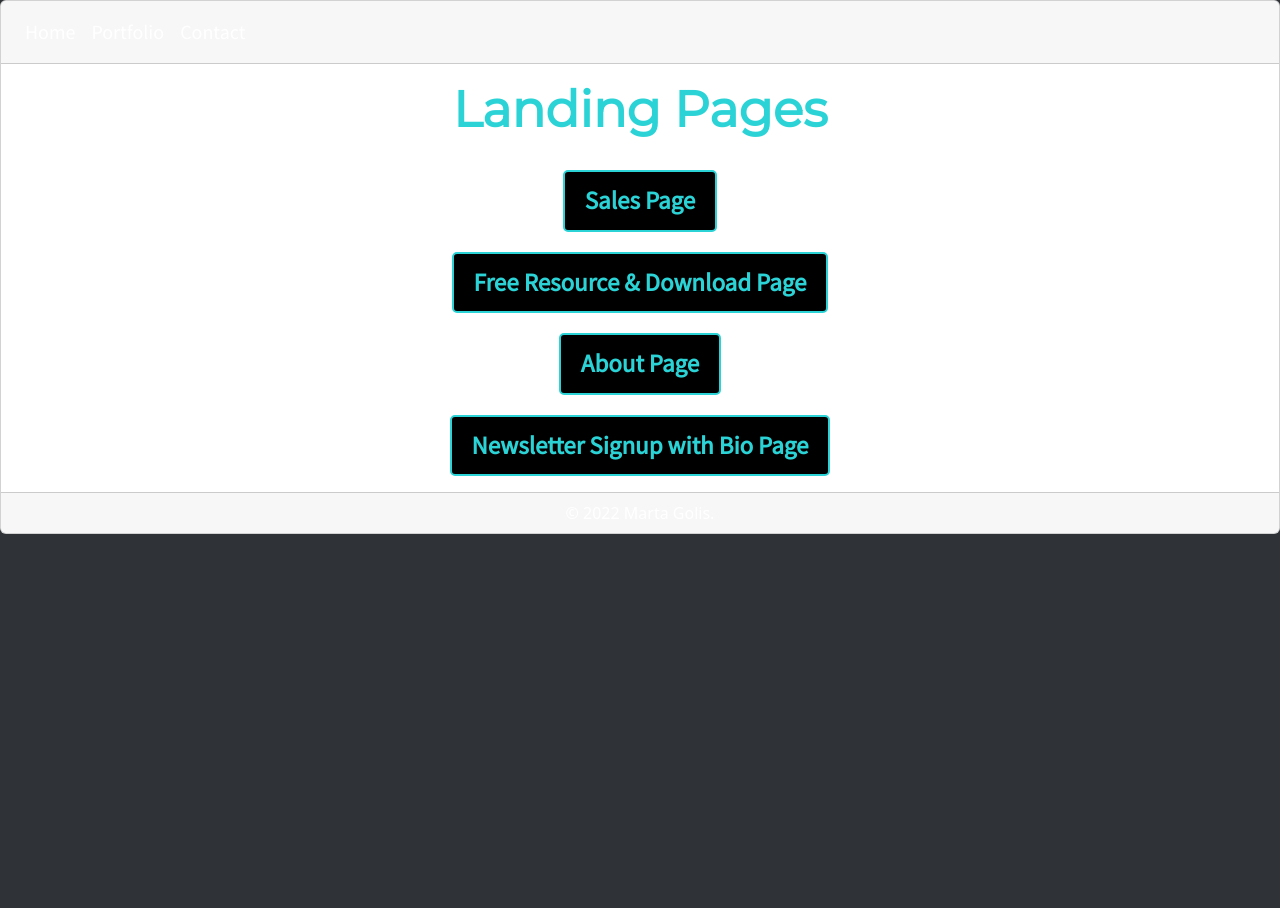
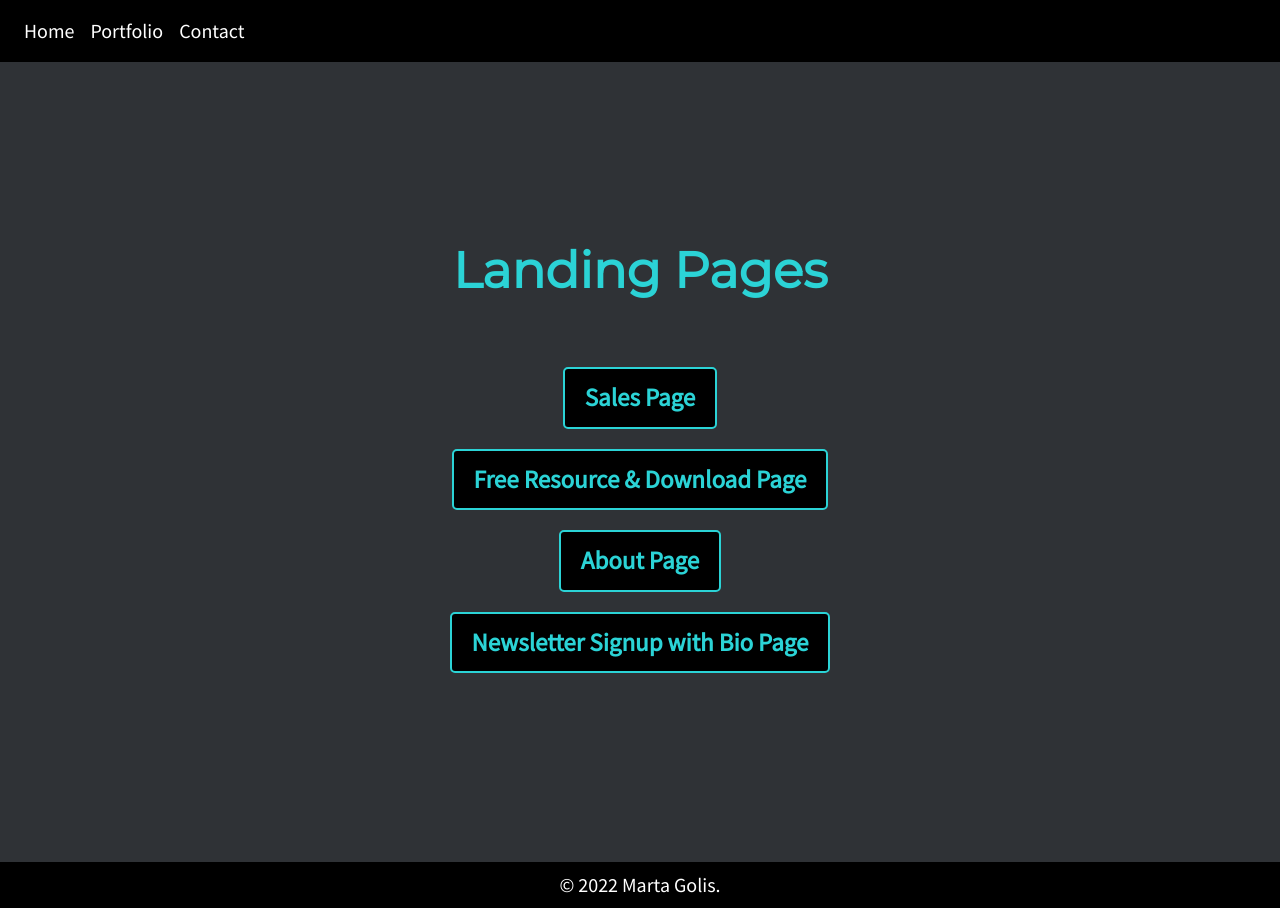
Before and after one commit to Marta3333/Landing-Pages, a plain HTML site: page index.html in a window 1280 px wide. Before the commit the page ends 800 px from the top, so only its background shows below. Drawn offline with nearby package versions, Linux system fonts and the light colour scheme.

Commit message:
Update styles.css

```diff
--- a/css/styles.css
+++ b/css/styles.css
@@ -1,5 +1,13 @@
 html, body{
   height: 100vh;
+}
+body.myBody{
+  background-color: #2f3236;
+}
+header.card-header{
+  background-color: #000000;
+  border: 0;
+  border-radius: 0 !important;
 }
 a{
   font-family: 'Source Sans Pro', sans-serif;
@@ -7,21 +15,12 @@ a{
 a.nav-link{
   font-size: 20px;
 }
-nav{
-  text-align: left;
-}
-body.myBody{
-  background-color: #2f3236;
-}
-button.navbar-toggler.btn.btn-light{
+button.navbar-toggler{
   background-color: #D3D3D3;
 }
-.navbar-toggler-icon{
-  background-color: #D3D3D3;
-  border-radius: 5px;
-}
-.newColor{
-  background-color: #000000;
+button.navbar-toggler:hover{
+  background-color: #a39e9e;
+  border-color: #a39e9e;
 }
 h1.card-title{
   font-family: 'Montserrat', sans-serif;
@@ -32,19 +31,21 @@ h1.card-title{
   margin-bottom: 16px;
   padding-bottom: 50px;
 }
-p.copyrightOther{
-  margin: 0;
-  color: white;
-  font-family: 'Source Sans Pro', sans-serif;
-  font-size: 20px;
+div.card{
+  border: 0;
+  border-radius: 0;
 }
-div.myRow{
+div.card-body{
   height: 100vh;
+  background-color: #2f3236;
+  width: 100%;
   display: flex;
   align-items: center;
   justify-content: center;
+  padding: 10px;
+  border: 0;
+  border-radius: 0;
 }
-
 button.portfolioButton{
   padding: 10px 20px;
   margin-bottom: 20px;
@@ -57,19 +58,17 @@ button.portfolioButton{
   font-family: 'Source Sans Pro', sans-serif;
 }
 button.m-b{
-  margin-bottom: 0;
+  margin-bottom: 10px;
 }
 button.portfolioButton:hover{
   color: #ffffff;
   border: 2px solid #ffffff;
 }
-footer.newColor{
-  background-color: #000000;
-  height: 56px;
-}
-@media (orientation: landscape) {
-  h1.card-title{
-    padding: 0;
-    margin-bottom: 30px;
+footer.card-footer{
+    background-color: #000000;
+    font-family: 'Source Sans Pro', sans-serif;
+    font-size: 20px;
+    border: 0;
+    border-radius: 0 !important;
   }
 }
```
